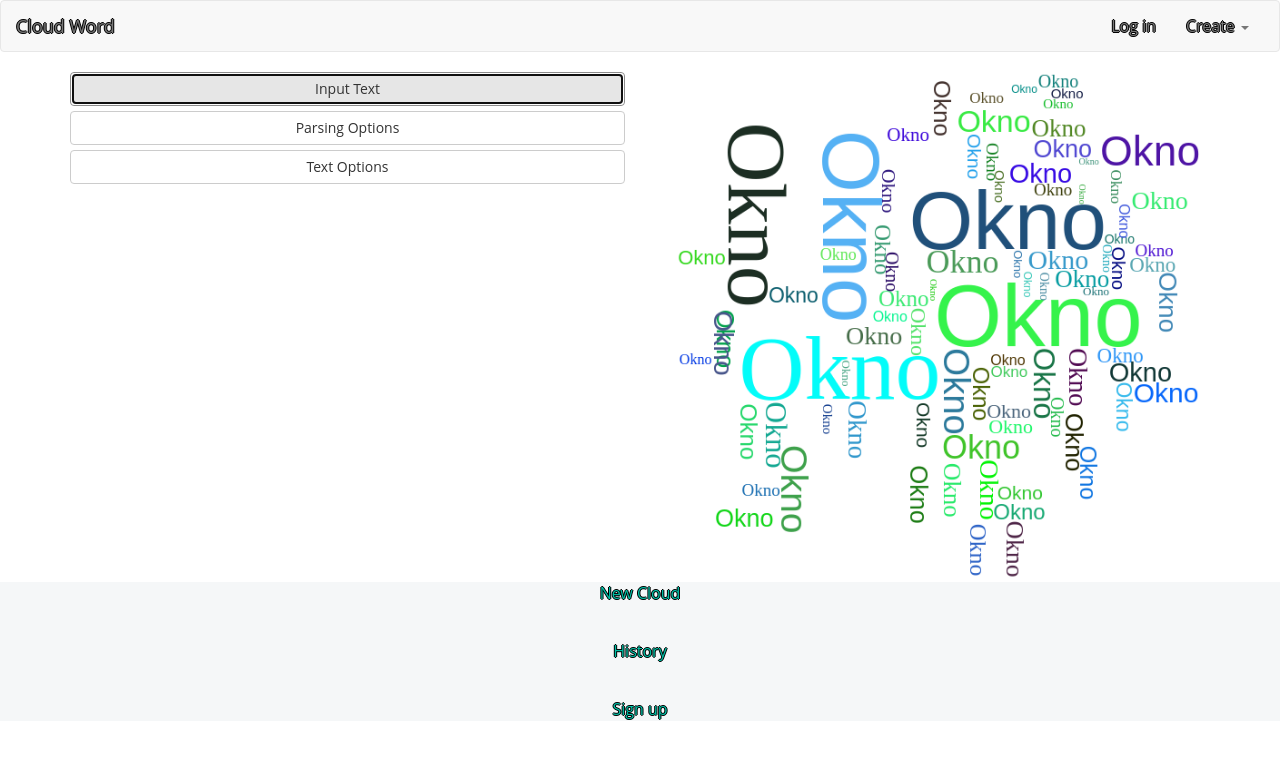
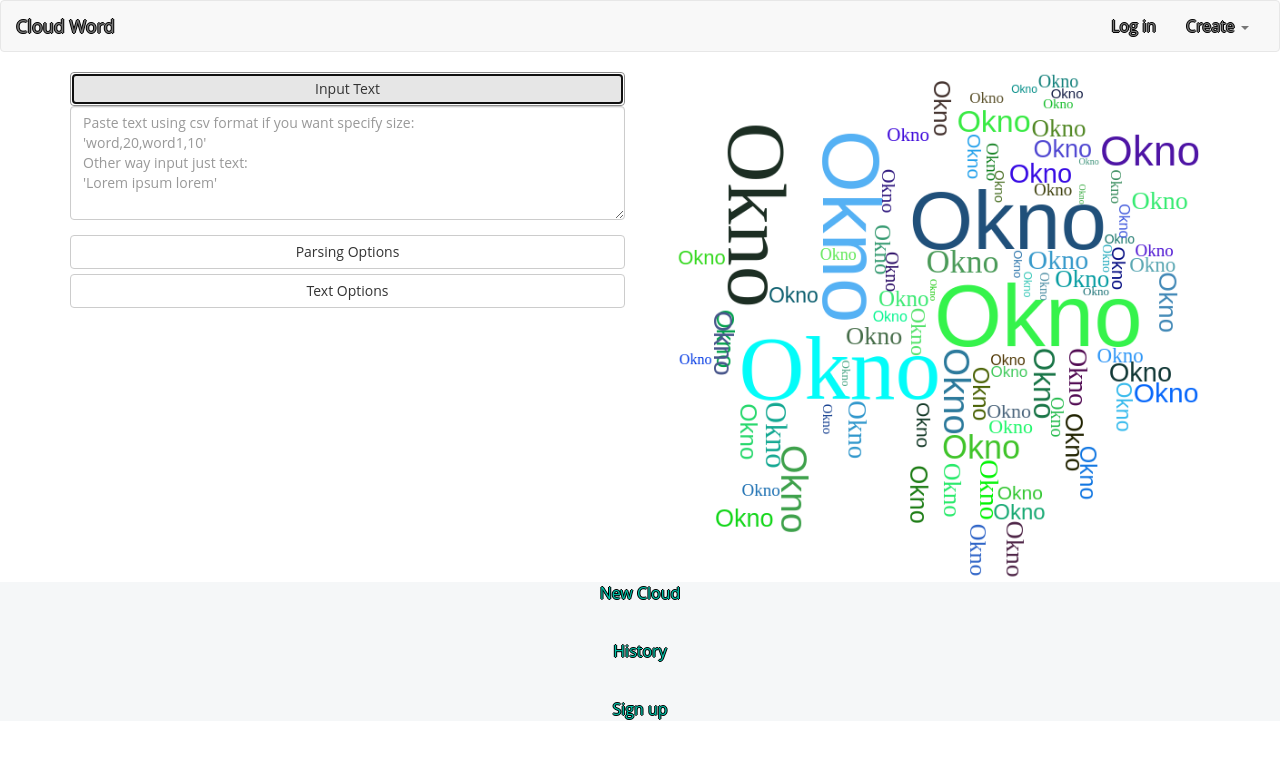
Before and after one commit to noemiko/cloudWords, an Angular app: page / in a window 1280 px wide. Both pictures are taken after a click on the button "Input Text". Shown: the top 758 px of the page. Built offline with nearby package versions, Linux system fonts and the light colour scheme.

Commit message:
add service for cloud text

```diff
--- /dev/null
+++ b/src/app/creator/cloud-service.service.ts
@@ -0,0 +1,10 @@
+export class CloudService {
+private TextForCloud = '';
+
+public set textForCloud(input:string){
+    this.TextForCloud = input;
+    console.log(this.TextForCloud)
+}
+  constructor() { }
+
+}
--- a/src/app/creator/creator.component.html
+++ b/src/app/creator/creator.component.html
@@ -1,9 +1,14 @@
 <div class="container">
   <div class="row">
     <div class="col-sm-6">
-      <button type="button" class="btn btn-default btn-block">Input Text</button>
+      <button type="button" class="btn btn-default btn-block" (click)="showInput()">Input Text</button>
+        <div *ngIf="ShowInput">
+           <input-data-text></input-data-text>
+        </div>
+
       <button type="button" class="btn btn-default btn-block">Parsing Options</button>
       <button type="button" class="btn btn-default btn-block">Text Options</button>
+
 
     </div>
     <div class="col-sm-6">
--- a/src/app/creator/creator.component.ts
+++ b/src/app/creator/creator.component.ts
@@ -6,10 +6,15 @@ import { Component, OnInit } from '@angular/core';
   styleUrls: ['./creator.component.css']
 })
 export class CreatorComponent implements OnInit {
+  private ShowInput:boolean = false;
 
+  private showInput():void{
+    this.ShowInput=!this.ShowInput;
+  }
   constructor() { }
 
   ngOnInit() {
+
   }
 
 }
--- /dev/null
+++ b/src/app/creator/input-data-text/input-data-text.component.html
@@ -0,0 +1,7 @@
+<div class="form-horizontal">
+  <div class="form-group">
+    <div class="col-md-12">
+      <textarea [(ngModel)]="textData" class="form-control" rows="5" placeholder="{{placeHolder}}" (ngModelChange)="onChange($event)"></textarea>
+      </div>
+   </div>
+</div>
--- /dev/null
+++ b/src/app/creator/input-data-text/input-data-text.component.ts
@@ -0,0 +1,27 @@
+import { Component, OnInit, Input, OnChanges, Output } from '@angular/core';
+import { CloudService } from './../cloud-service.service';
+
+@Component({
+  selector: 'input-data-text',
+  templateUrl: './input-data-text.component.html',
+  styleUrls: ['./input-data-text.component.css']
+})
+export class InputDataTextComponent implements OnInit {
+@Input() textData:string;
+
+  private placeHolder = `Paste text using csv format if you want specify size:
+'word,20,word1,10'
+Other way input just text:
+'Lorem ipsum lorem'`;
+
+  constructor(private cloudService:CloudService ) {
+
+  }
+
+  ngOnInit() {
+  }
+  onChange(changes:any) {
+    this.cloudService.textForCloud = this.textData;
+  }
+
+}
```
Also changed, not shown: src/app/app.module.ts (+6 -2 lines), src/app/creator/input-data-text/input-data-text.component.css (added), 2 other files (tests, documents, lock files or other folders).
